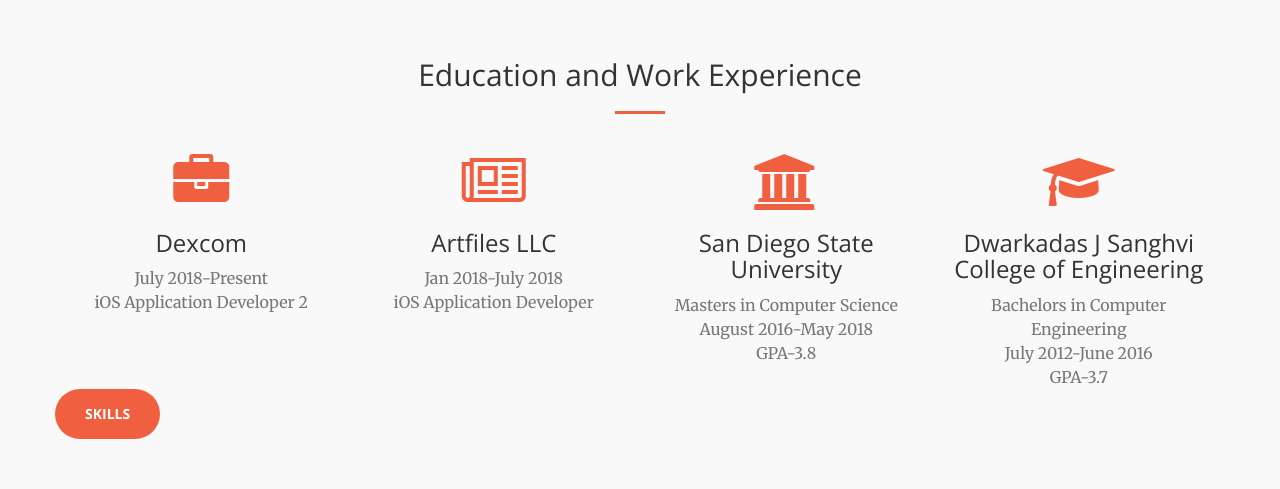
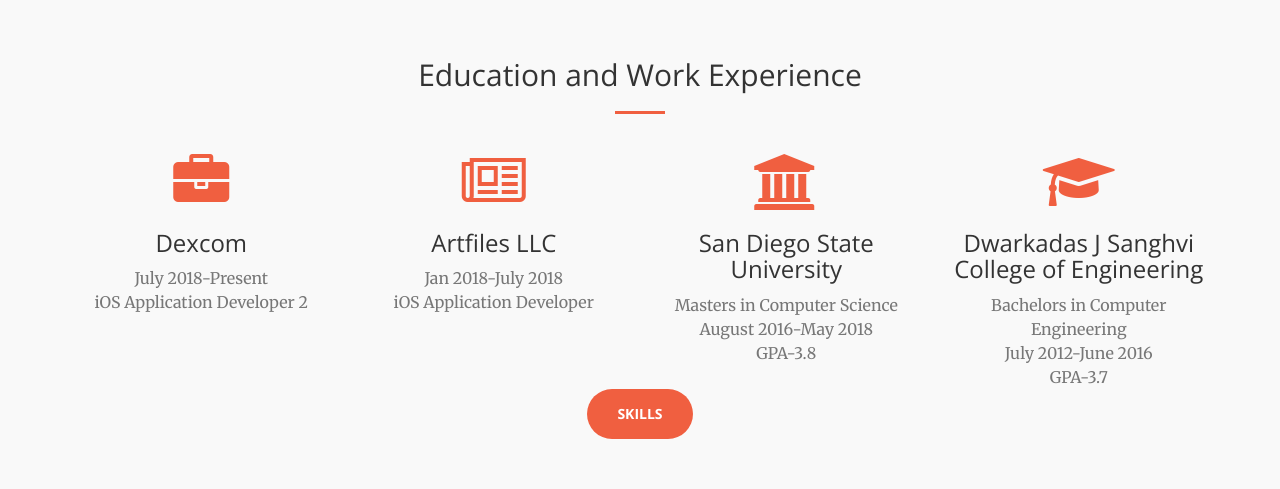
Before and after one commit to aashanashah/aashanashah.github.io, a website: page index.html in a window 1280 px wide. Shown: the part 1260-1749 px from the top of the page. Drawn offline with nearby package versions, Linux system fonts and the light colour scheme.

Commit message:
Update index.html

```diff
--- a/index.html
+++ b/index.html
@@ -142,10 +142,12 @@
 <p class="text-muted">GPA-3.7</p>
                     </div>
                 </div>
-                <div class="header-content">
-            <div class="header-content-inner">
+                <div class="container">
+            <div class="row">
+                <div class="col-lg-8 col-lg-offset-2 text-center">
                 <a href="#skills" class="btn btn-primary btn-xl page-scroll">Skills</a>
             </div>
+                </div>
         </div>
             </div>
         </div>
```
